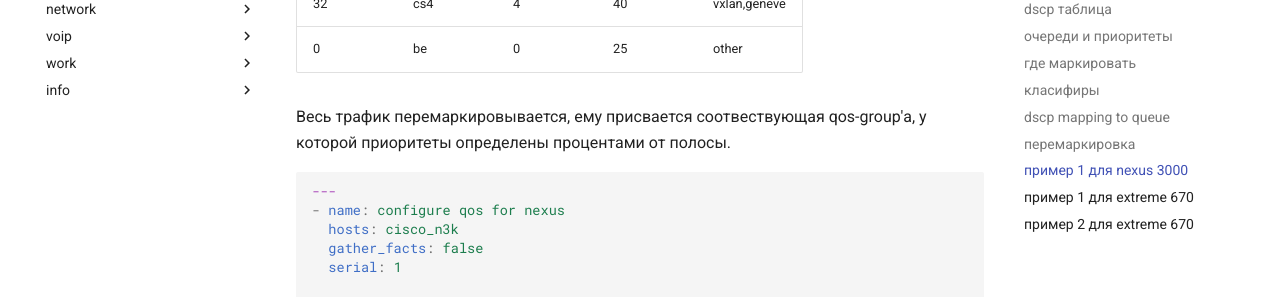
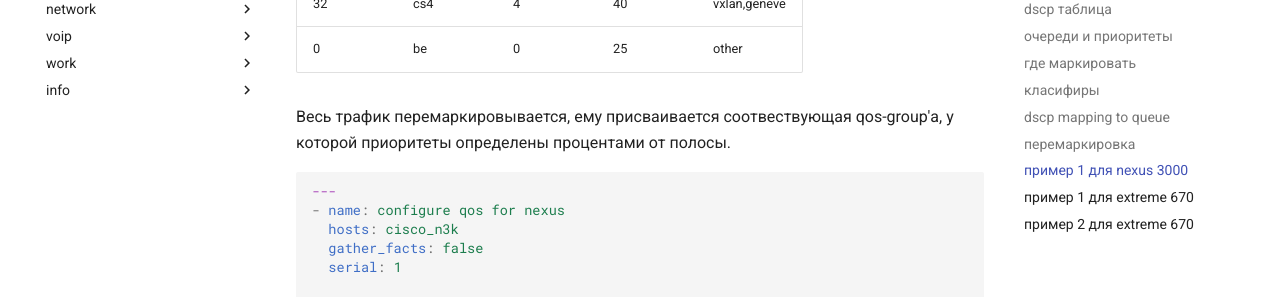
Before and after one commit to v98765/v98765.github.io, an MkDocs documentation site: the page built from docs/network/qos_switch.md, in a window 1280 px wide and 900 px high, scrolled down 8743 px. Shown: the part 153-450 px from the top of the window. Built offline with MkDocs 1.6.1 and Material for MkDocs 9.7.7, drawn with Linux system fonts in a browser that asks for light colours; some of the changed text lies outside the part shown.

Commit message:
fix typo

````diff
--- a/docs/network/qos_switch.md
+++ b/docs/network/qos_switch.md
@@ -337,7 +337,7 @@ dscp dec | dscp class | qos-group | bw,% | desc
 32 | cs4 | 4 | 40 | vxlan,geneve
 0 | be | 0 | 25 | other
 
-Весь трафик перемаркировывается, ему присвается соотвествующая qos-group'а, у которой приоритеты определены процентами от полосы.
+Весь трафик перемаркировывается, ему присваивается соотвествующая qos-group'а, у которой приоритеты определены процентами от полосы.
 ```yaml
 ---
 - name: configure qos for nexus
@@ -507,7 +507,7 @@ dscp dec | dscp class | qos-group | bw,% | desc
 Настройки выполнены по таблице ниже:
 
 dscp dec | dscp class | qosprofile | desc
----|---|---|---|---
+---|---|---|---
 8 | cs1 | 2 | vmotion
 24 | cs3 | 3 |  iscsi
 32 | cs4 | 4 | vxlan,geneve
@@ -626,7 +626,7 @@ configure access-list qacl any
 Настройки выполнены по таблице ниже:
 
 dscp dec | dscp class | qosprofile
----|---|---|---|---
+---|---|---|---
 8 | cs1 | 2
 24 | cs3 | 3
 32 | cs4 | 4
````
Also changed, not shown: other parts of docs/network/qos_switch.md (+1 -1 lines).
